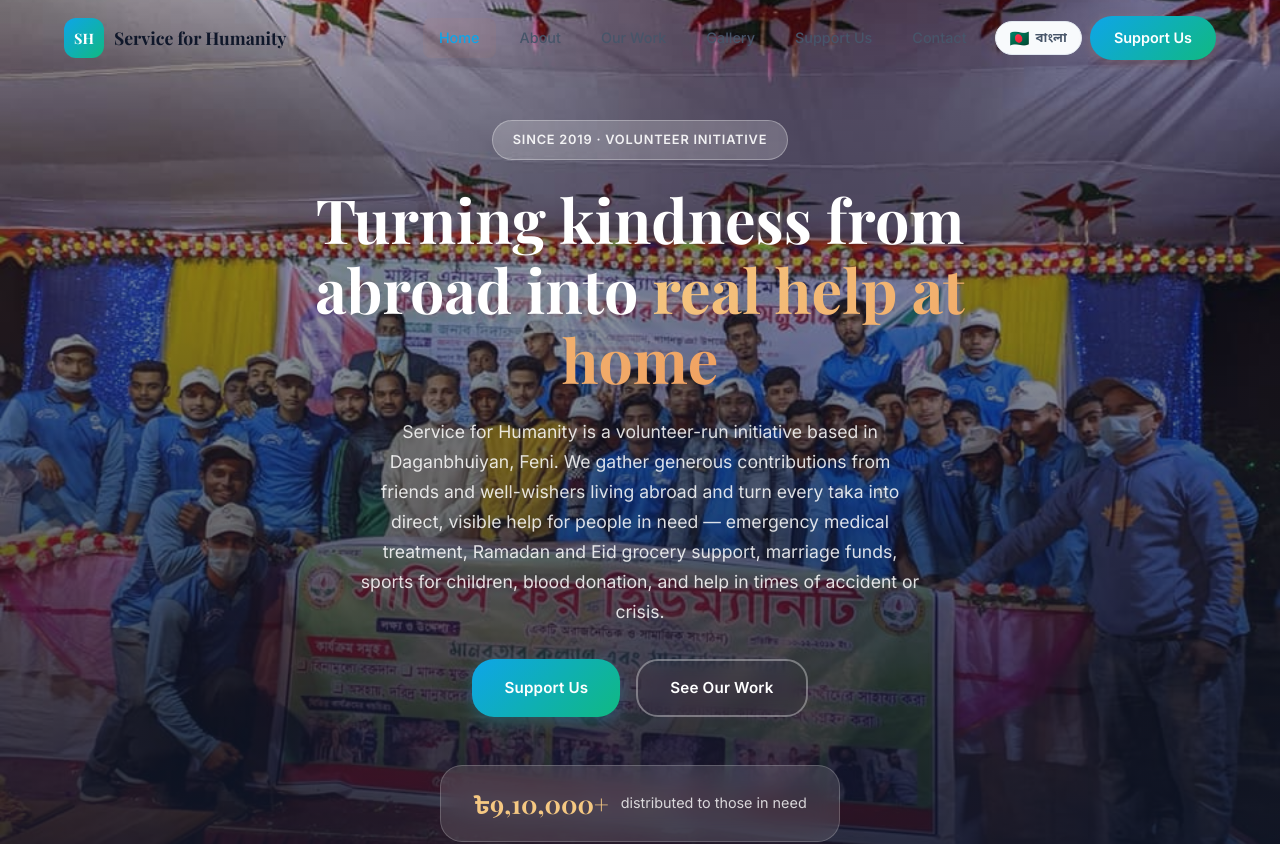
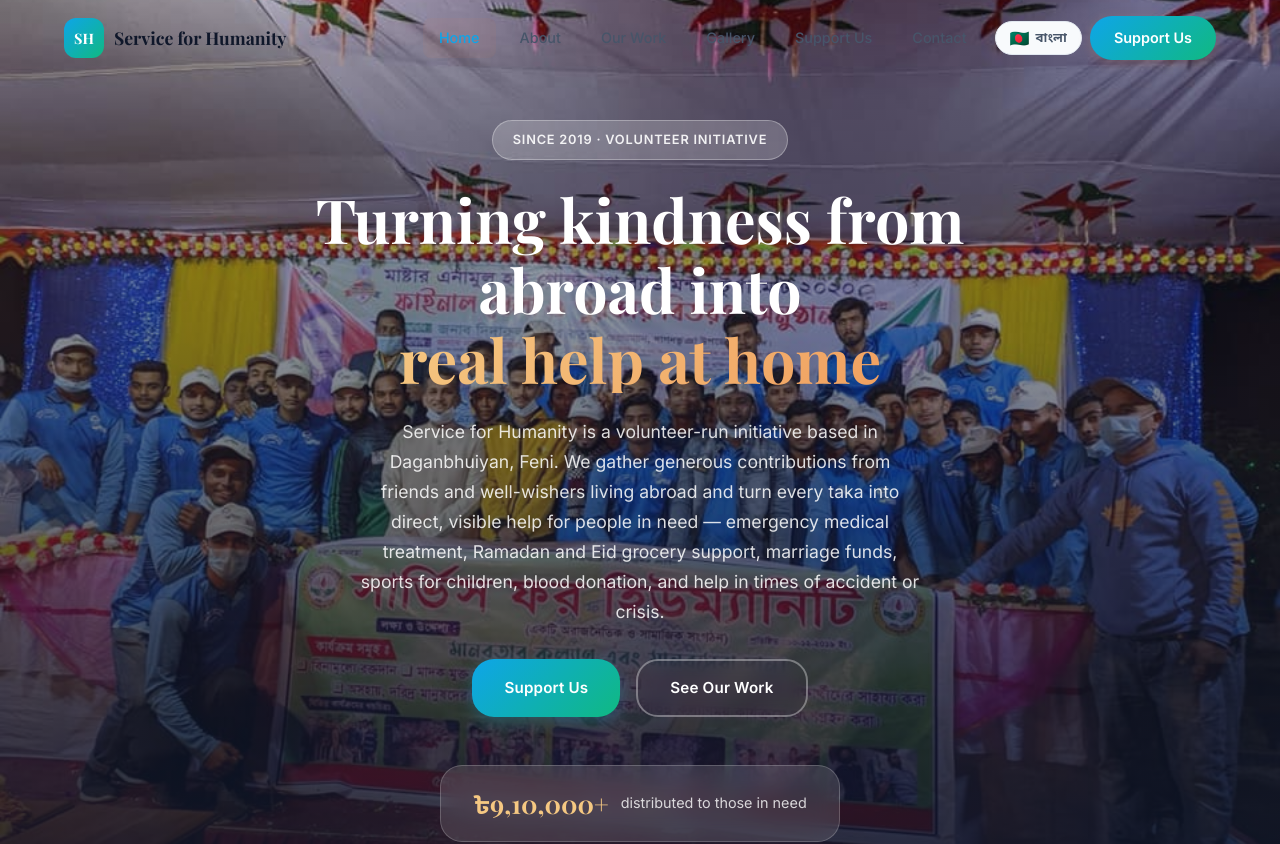
Before and after one commit to Alambinamin/Service-for-Humanity-Website, a React (Vite) app: page / in a window 1280 px wide. Shown: the top 844 px of the page. Built offline with nearby package versions, Linux system fonts and the light colour scheme; a web font is replaced by a local one.

Commit message:
Fix total amount gradient clipping bug

```diff
--- a/src/App.css
+++ b/src/App.css
@@ -106,6 +106,7 @@
 
 /* ── Gradient Text ── */
 .grad-text {
+  display: inline-block;
   background: var(--gradient-warm);
   -webkit-background-clip: text;
   background-clip: text;
--- a/src/site.css
+++ b/src/site.css
@@ -958,6 +958,7 @@
 }
 
 .total-amount {
+  display: inline-block;
   font-family: var(--font-heading);
   font-size: clamp(2.5rem, 5vw, 3.5rem);
   font-weight: 700;
```
